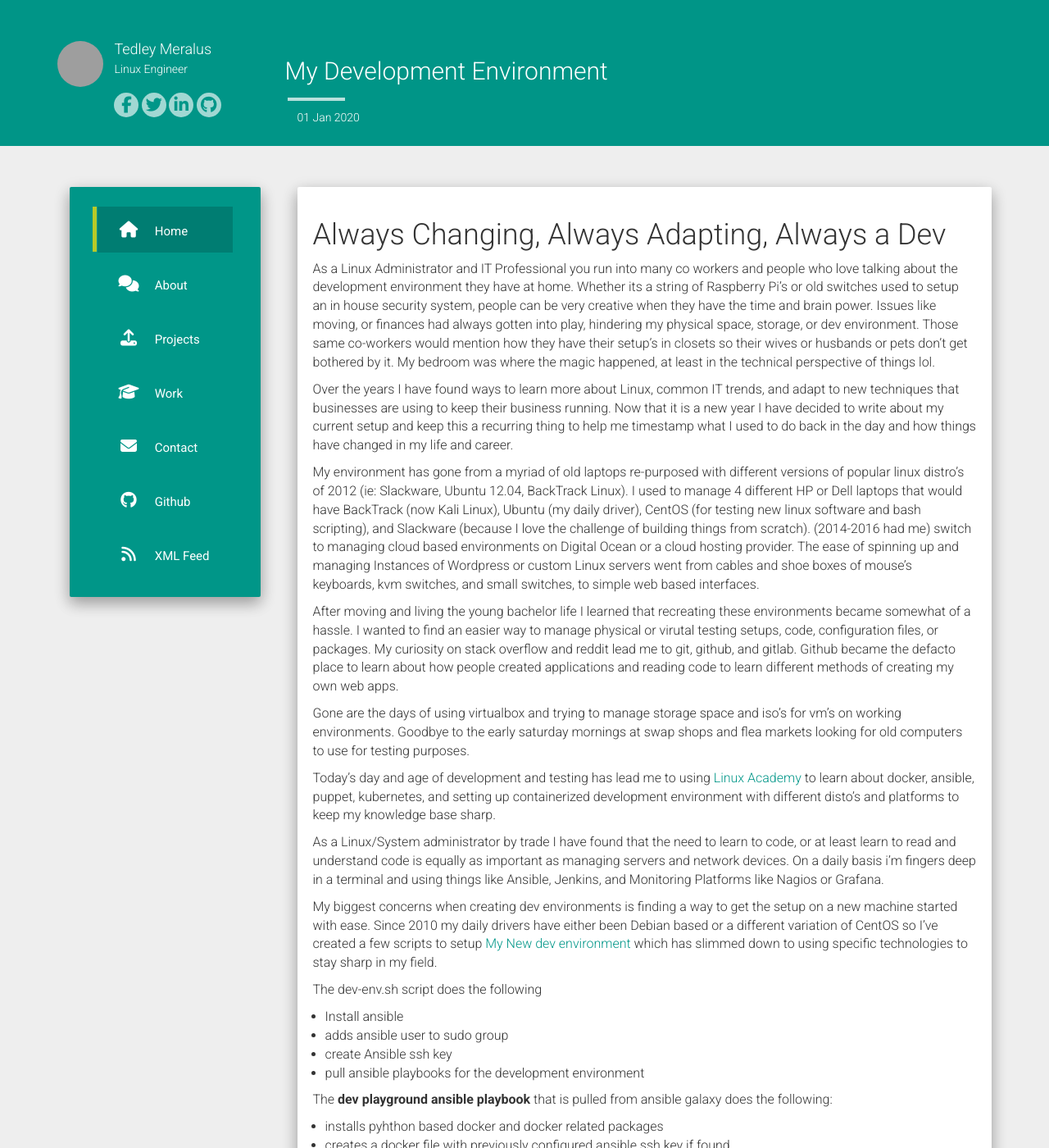
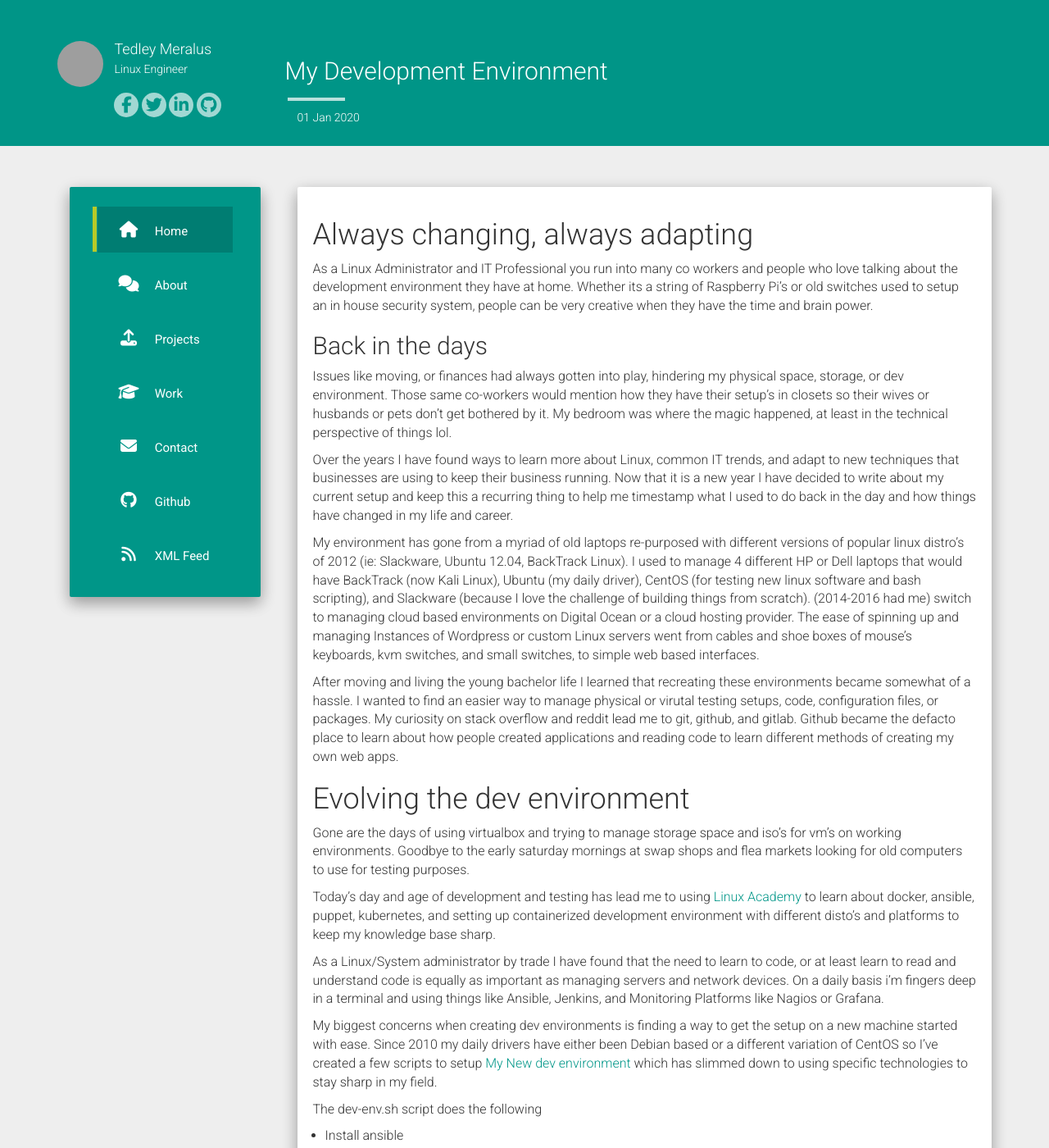
Before and after one commit to tmeralus/tmeralus.github.io, a Jekyll site: the page built from _posts/2020-01-01-my-dev-env.md, in a window 1280 px wide and 1400 px high. Shown: the whole window at 82% size. Built offline with Jekyll 4.4.1, drawn with Linux system fonts in a browser that asks for light colours; nearby versions of some CDN libraries; comment, search, counter and statistics services are not loaded; grey boxes are pictures that could not be loaded.

Commit message:
added paragraph tags

```diff
--- a/_posts/2020-01-01-my-dev-env.md
+++ b/_posts/2020-01-01-my-dev-env.md
@@ -6,12 +6,14 @@
 tags: [ code, linux, dev]
 comments: true
 ---
-# Always Changing, Always Adapting, Always a Dev
+# Always changing, always adapting
 
 As a Linux Administrator and IT Professional you run into many co workers and people
 who love talking about the development environment they have at home.
 Whether its a string of Raspberry Pi's or old switches used to setup an in house
 security system, people can be very creative when they have the time and brain power.
+
+## Back in the days
 Issues like moving, or finances had always gotten into play, hindering my physical space, storage, or dev environment. Those same co-workers would mention how they have their setup's in closets so their wives or husbands or pets don't get bothered by it. My bedroom was where the magic happened, at least in the technical perspective of things lol.
 
 Over the years I have found ways to learn more about Linux, common IT trends, and
@@ -22,6 +24,8 @@
 
 After moving and living the young bachelor life I learned that recreating these environments became somewhat of a hassle. I wanted to find an easier way to manage physical or virutal testing setups, code, configuration files, or packages. My curiosity on stack overflow and reddit lead me to git, github, and gitlab. Github became the defacto place to learn about how people created applications and reading code to learn different methods of creating my own web apps.
 
+
+# Evolving the dev environment
 Gone are the days of using virtualbox and trying to manage storage space
 and iso's for vm's on working environments. Goodbye to the early saturday mornings at swap shops and flea markets looking for old computers to use for testing purposes.
 
```
